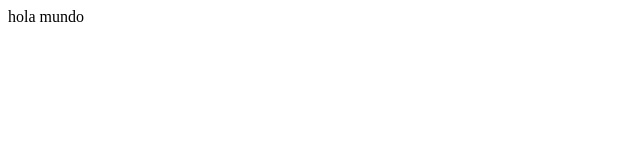
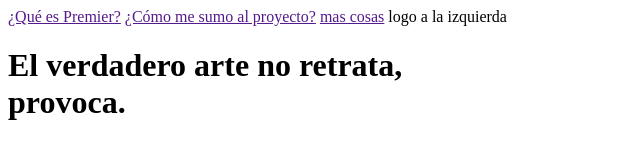
Before and after one commit to juankuas/programacion-web, a plain HTML site: page index.html in a window 1280 px wide. Shown: the whole page, without its empty margins (0-640 px from the left). Drawn offline with Linux system fonts and the light colour scheme.

Commit message:
Update index.html

```diff
--- a/index.html
+++ b/index.html
@@ -1,20 +1,27 @@
 <!DOCTYPE html>
-<html lang="en">
+<html lang="es">
 <head>
     <meta charset="UTF-8">
     <meta http-equiv="X-UA-Compatible" content="IE=edge">
     <meta name="viewport" content="width=device-width, initial-scale=1.0">
-    <title>Document</title>
+    <title>PREMIER</title>
 </head>
 <body>
     <header>
-
+        <a href="">¿Qué es Premier?</a>
+        <a href="">¿Cómo me sumo al proyecto?</a>
+        <a href=""> mas cosas</a>
+        logo a la izquierda
     </header>
 
-    <body>
-        hola mundo
-    </body>
+    <main>
+        <h1>
+            El verdadero arte no retrata,<br>
+            <b>       provoca.</b>
+        </h1>
 
+
+    </main>
     <footer>
 
     </footer>
```
